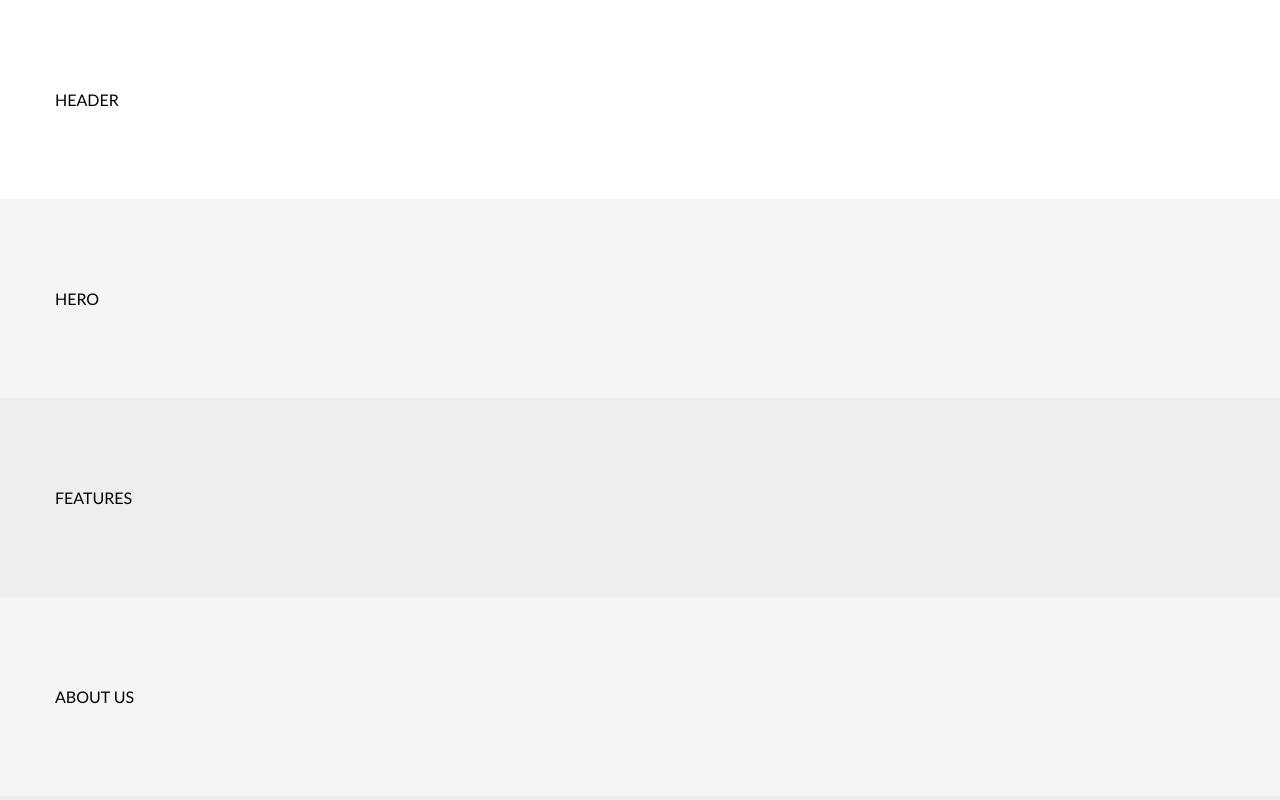
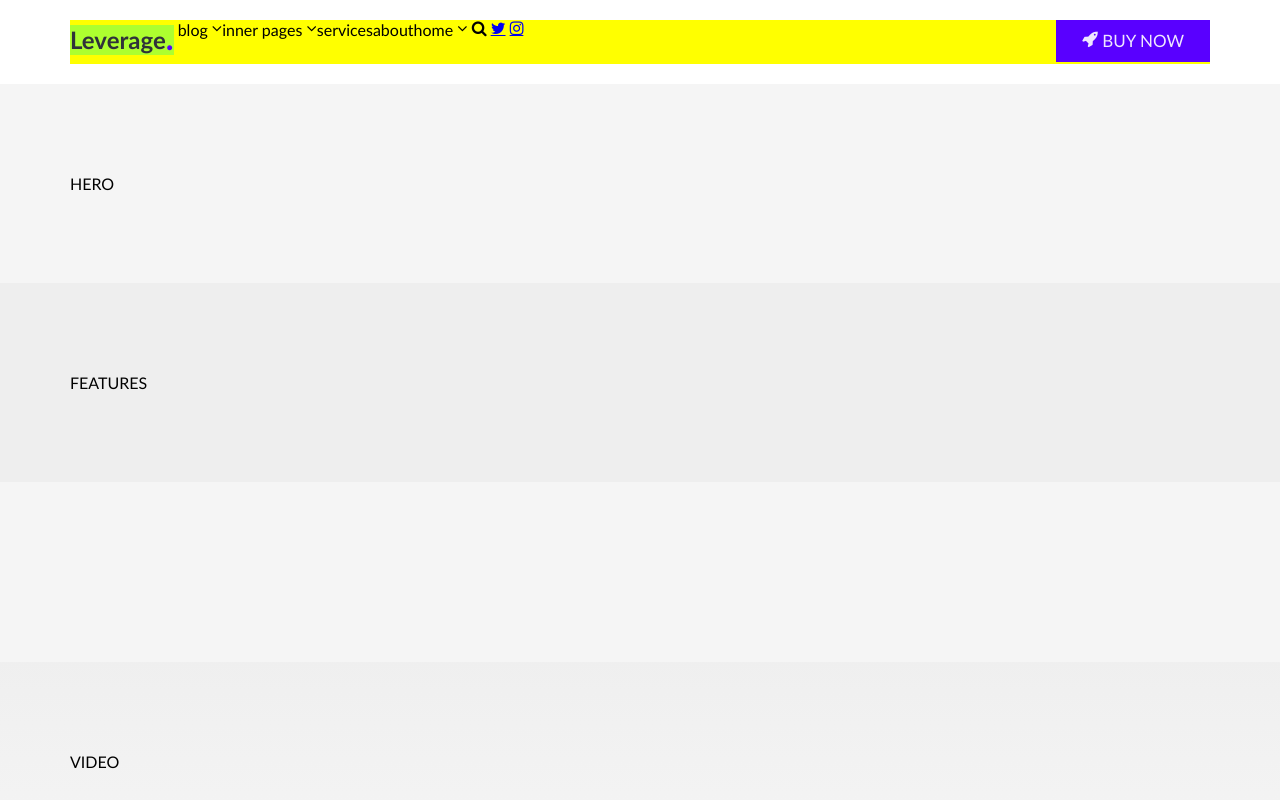
Before and after one commit to front-end-by-rimantas/17-grupe-portfolio-leverage, a plain HTML site: page index.html in a window 1280 px wide. Shown: the top 800 px of the page. Drawn offline with Linux system fonts and the light colour scheme.

Commit message:
Placeholders, new font for header, updated layout

```diff
--- a/css/header.css
+++ b/css/header.css
@@ -0,0 +1,80 @@
+@font-face { font-family: Poppins; font-weight: 500; src: url('../fonts/Poppins-Medium.ttf'); }
+@font-face { font-family: Poppins; font-weight: 600; src: url('../fonts/Poppins-SemiBold.ttf'); }
+@font-face { font-family: Poppins; font-weight: 700; src: url('../fonts/Poppins-Bold.ttf'); }
+#main_header {
+    padding: 0;
+    font-family: Poppins, sans-serif;
+}
+#main_header .header-line {
+    background-color: yellow;
+    height: 44px;
+    margin: 20px 0;
+}
+    #main_header .header-line > .logo {
+        display: inline-block;
+        vertical-align: baseline;
+        padding: 5px 0;
+        font-weight: 600;
+    }
+        #main_header .header-line > .logo  .name {
+            display: inline-block;
+            float: left;
+            background-color: greenyellow;
+
+            font-size: 24px;
+            line-height: 30px;
+            color: #2F323A;
+
+        }
+        #main_header .header-line > .logo  .dot {
+            display: inline-block;
+            float: right;
+            background-color: greenyellow;
+
+            font-size: 33px;
+            line-height: 24px;
+            color: #5900FF;
+            vertical-align: baseline;
+
+        }
+
+
+    #main_header .header-line > .navtab {
+        display: inline-block;
+    }
+        #main_header .navtab > .menu-element {
+            display: inline-block;
+            float: right;
+        }
+    #main_header .header-line > .fa {
+        display: inline-block;
+    }
+    #main_header .header-line > .socials {
+        display: inline-block;
+    }
+        #main_header .socials > a {
+            display: inline-block;
+        }
+    #main_header .header-line > .menu-button {
+        display: inline-block;
+    }
+        #main_header .menu-button > .menu-line {
+            display: inline-block;
+        }
+    #main_header .header-line > .header-button {
+        display: inline-block;
+        float: right;
+        background-color: #5900ff;
+        color: rgba(255, 255, 255, 0.9);
+        text-transform: uppercase;
+            font-size: 17px;
+            line-height: 22px;
+            padding: 10px 26px;
+    }
+        #main_header .header-button > i {
+            display: inline-block;
+        }
+        #main_header .header-button > span {
+            display: inline-block;
+            text-transform: uppercase;
+        }
--- a/css/layout.css
+++ b/css/layout.css
@@ -98,7 +98,7 @@ body {
 }
 @media (min-width: 1200px){
     .container {
-    grid-template-columns: 1fr 1170px 1fr ;
+    grid-template-columns: 1fr 1140px 1fr ;
     }
     .container > .row > .col-xl-1 {grid-column: span 1;}
     .container > .row > .col-xl-2 {grid-column: span 2;}
--- a/index.html
+++ b/index.html
@@ -11,7 +11,37 @@
 <body>
     <!-- header: start -->
     <header id="main_header" class="container">
-        <div class="row">HEADER</div>
+        <div class="row">
+            <div class="header-line col-12">
+                <div class="logo">
+                    <div class="name">Leverage <span class="dot">.</span></div>
+
+
+                </div>
+                <div class="navtab">
+                    <div class="menu-element">home <i class="fa fa-angle-down" aria-hidden="true"></i></div>
+                    <div class="menu-element">about</div>
+                    <div class="menu-element">services</div>
+                    <div class="menu-element">inner pages <i class="fa fa-angle-down" aria-hidden="true"></i></div>
+                    <div class="menu-element">blog <i class="fa fa-angle-down" aria-hidden="true"></i></div>
+                </div>
+                <i class="fa fa-search search-icon" aria-hidden="true"></i>
+                <div class="socials">
+                    <a href="#" class="fa fa-twitter" aria-hidden="true"></a>
+                    <a href="#" class="fa fa-instagram" aria-hidden="true"></a>
+
+                </div>
+                <div class="menu-button">
+                    <div class="menu-line"></div>
+                    <div class="menu-line"></div>
+                    <div class="menu-line"></div>
+                </div>
+                <div class="button header-button">
+                    <i href="#" class="fa fa-rocket icon" aria-hidden="true"></i>
+                    <span>buy now</span>
+                </div>
+            </div>
+        </div>
     </header>
     <!-- header: end -->
     <!-- hero: start -->
@@ -26,7 +56,7 @@
     <!-- features: end -->
     <!-- about_us: start -->
     <div id="about_us" class="container bg-light-gray">
-        <div class="row">ABOUT US</div>
+
     </div>
     <!-- about_us: end -->
     <!-- main-video: start -->
@@ -36,7 +66,6 @@
     <!-- main-video: end -->
     <!-- skills: start -->
     <div id="skills" class="container bg-dark-gray">
-
         <div class="row">
             <div class="col-12 skill-container-top">
                 <h1>My Best Skills</h1>
```
Also changed, not shown: fonts/Poppins-Bold.ttf (added), fonts/Poppins-Medium.ttf (added), fonts/Poppins-SemiBold.ttf (added).
